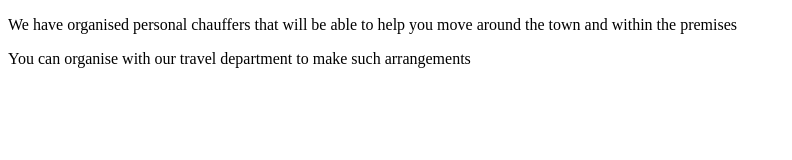
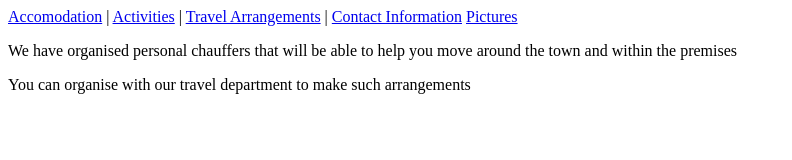
Before and after one commit to Lourine/Resort-website, a plain HTML site: page travel arrangements.html in a window 1280 px wide. Shown: the whole page, without its empty margins (0-792 px from the left). Drawn offline with Linux system fonts and the light colour scheme.

Commit message:
Add a nav bar to travel arrangements.html to link it to other pages

```diff
--- a/travel arrangements.html
+++ b/travel arrangements.html
@@ -2,6 +2,13 @@
 <html>
   <head>
     <title>Travel Arrangements</title>
+    <nav>
+      <a href="accomodation.html">Accomodation</a> |
+      <a href="Activities.html">Activities</a> |
+      <a href="travel arrangements.html">Travel Arrangements</a> |
+      <a href="contact infor.html">Contact Information</a>
+      <a href="pictures.html">Pictures</a>
+      </nav>
   </head>
   <body>
     <p>We have organised personal chauffers that will be able to help you move around the town and within the premises</p>
```
